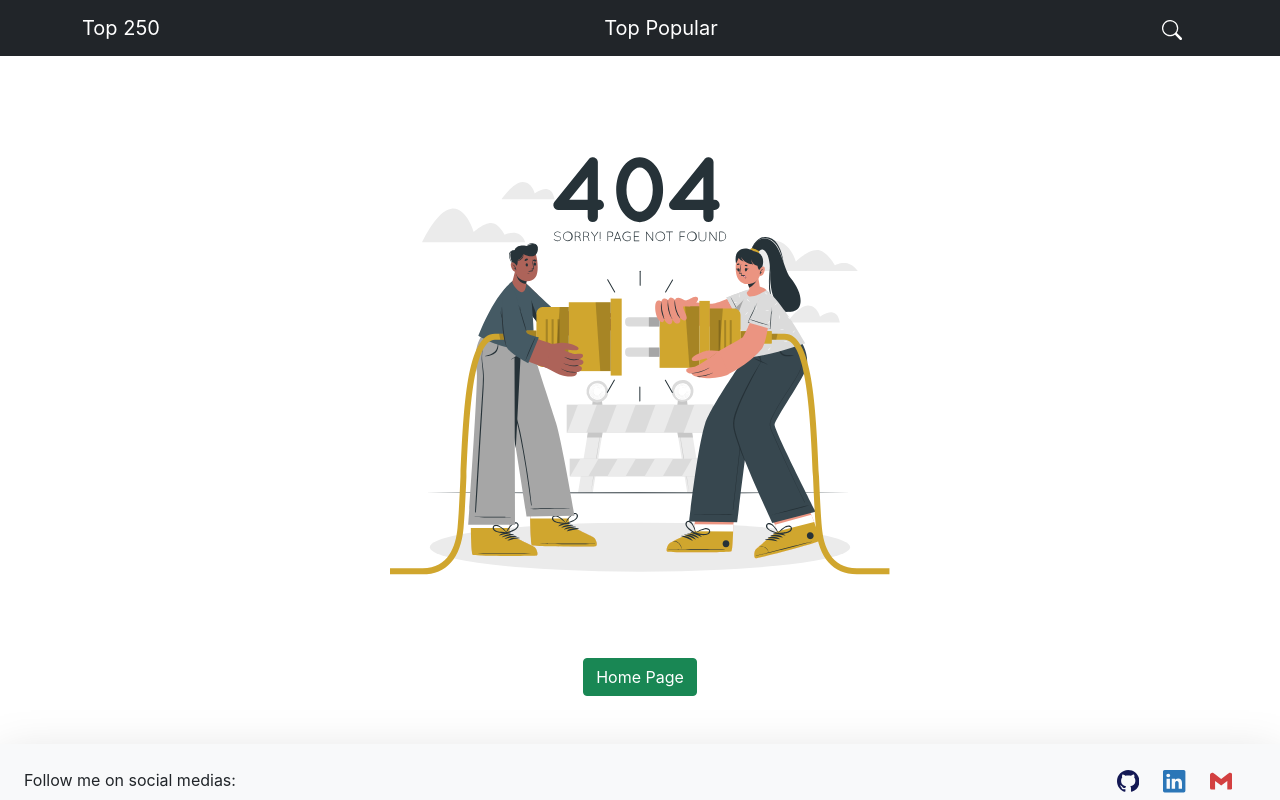
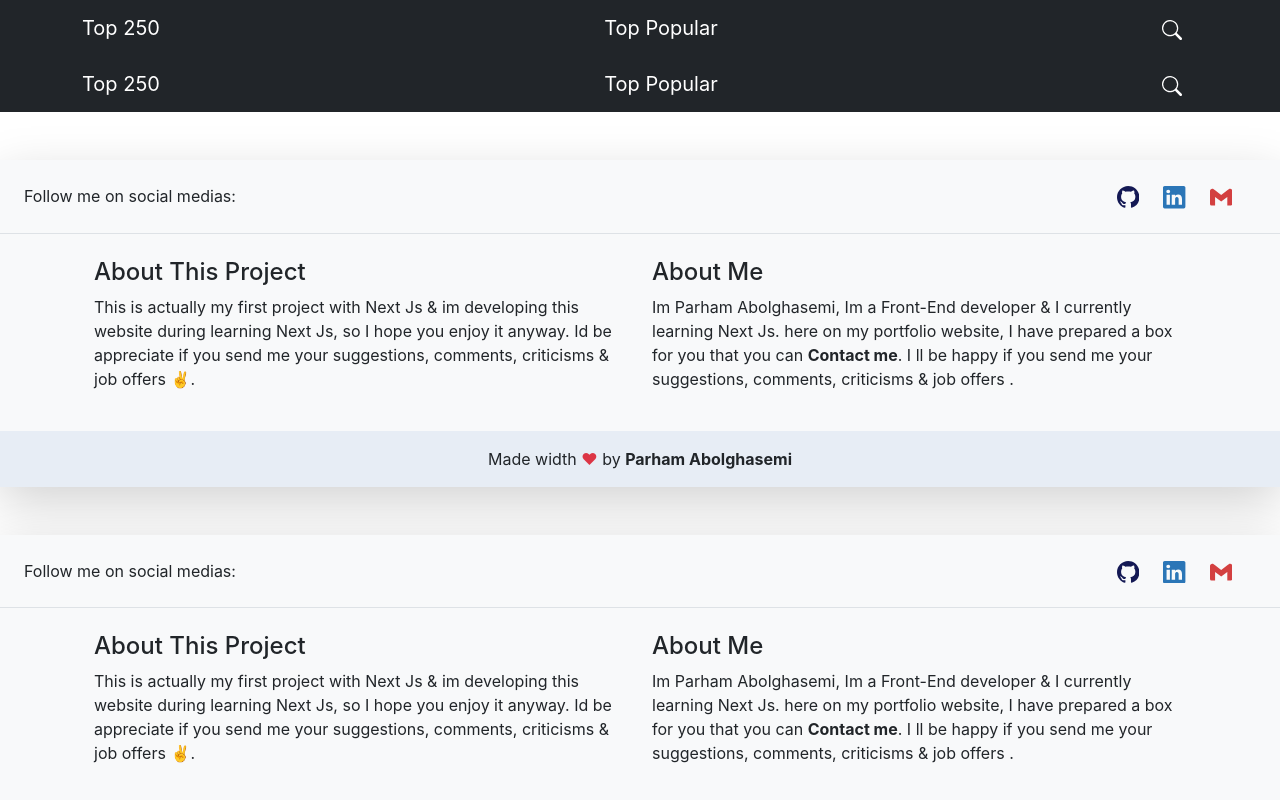
Before and after one commit to parham-ab/NextJs-Movie-App, a Next.js app: page /Layout in a window 1280 px wide. Before the commit this address had no page. Shown: the top 800 px of the page. Built offline with nearby package versions, Linux system fonts and the light colour scheme.

Commit message:
layout added

```diff
--- /dev/null
+++ b/pages/Layout/index.js
@@ -0,0 +1,15 @@
+// components
+import Footer from "../../components/common/Footer";
+import Header from "../../components/common/Header";
+
+const LayOut = ({ children }) => {
+  return (
+    <>
+      <Header />
+      {children}
+      <Footer />
+    </>
+  );
+};
+
+export default LayOut;
--- a/pages/_app.js
+++ b/pages/_app.js
@@ -2,18 +2,15 @@
 import ScrollToTop from "react-scroll-to-top";
 // styles
 import "../styles/index.scss";
-// components
-import Footer from "../components/common/Footer";
-import Header from "../components/common/Header";
+// layout
+import LayOut from "./Layout";
 
 function MyApp({ Component, pageProps }) {
   return (
-    <>
-      <Header />
+    <LayOut>
       <Component {...pageProps} />
-      <Footer />
       <ScrollToTop smooth top={200} color="#111" />
-    </>
+    </LayOut>
   );
 }
 
```
